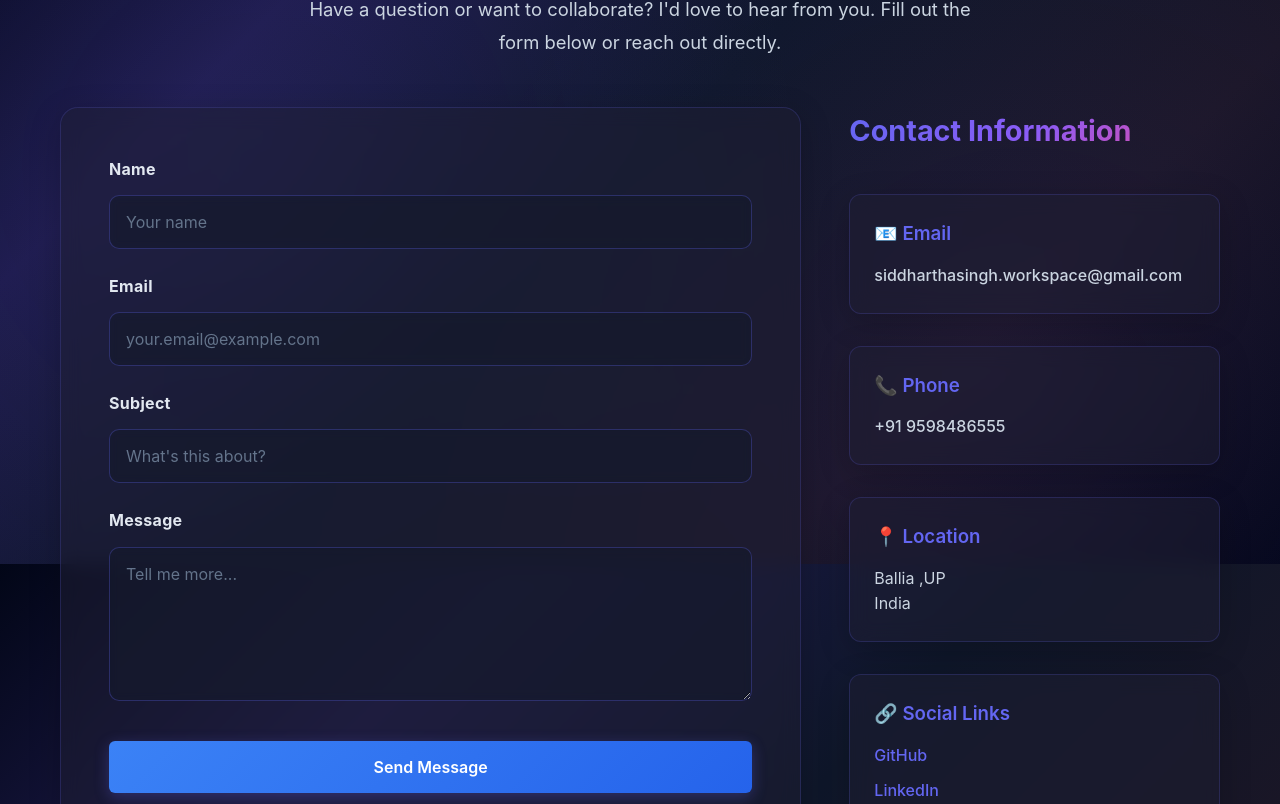
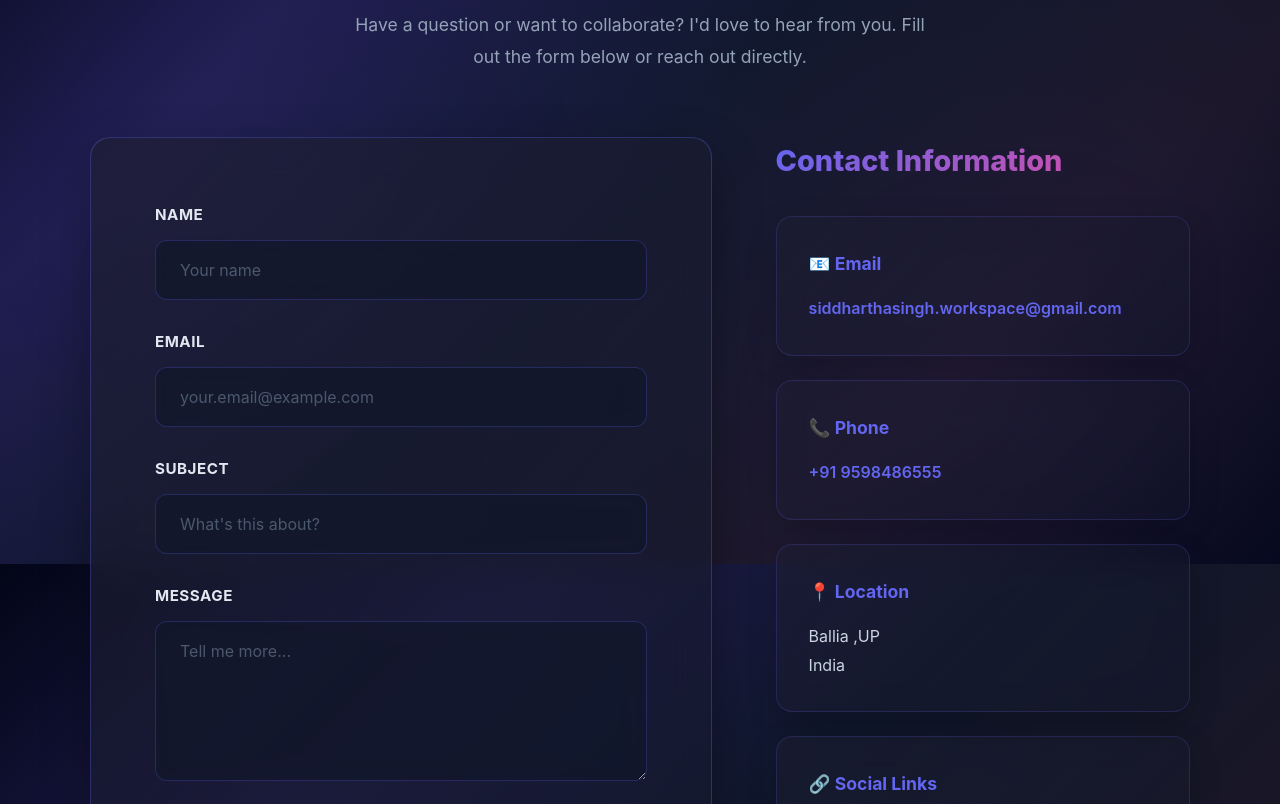
Before and after one commit to 13siddhu/portfolio.siddhu, a React (Vite) app: page /contact in a window 1280 px wide. Shown: the part 236-1040 px from the top of the page. Built offline with nearby package versions, Linux system fonts and the light colour scheme.

Commit message:
Complete redesign of Contact page - modern styling with glassmorphism

```diff
--- a/src/styles/Contact.css
+++ b/src/styles/Contact.css
@@ -1,31 +1,32 @@
 .contact {
-  padding: 4rem 0;
+  padding: 5rem 2rem;
+  min-height: 100vh;
   animation: fadeInUp 0.8s ease;
 }
 
 .contact-container {
-  max-width: 1200px;
+  max-width: 1100px;
   margin: 0 auto;
-  padding: 0 20px;
 }
 
 .contact-container > h1 {
-  font-size: 3.5rem;
-  margin-bottom: 1.5rem;
+  font-size: 4rem;
+  margin-bottom: 1rem;
   text-align: center;
   background: linear-gradient(135deg, #6366f1 0%, #8b5cf6 50%, #ec4899 100%);
   -webkit-background-clip: text;
   -webkit-text-fill-color: transparent;
   background-clip: text;
-  font-weight: 800;
+  font-weight: 900;
+  letter-spacing: -1px;
 }
 
 .intro-text {
   text-align: center;
-  color: #cbd5e1;
-  font-size: 1.15rem;
-  margin-bottom: 3rem;
-  max-width: 700px;
+  color: #94a3b8;
+  font-size: 1.1rem;
+  margin-bottom: 4rem;
+  max-width: 600px;
   margin-left: auto;
   margin-right: auto;
   line-height: 1.8;
@@ -33,45 +34,47 @@
 
 .contact-content {
   display: grid;
-  grid-template-columns: 2fr 1fr;
-  gap: 3rem;
+  grid-template-columns: 1.2fr 0.8fr;
+  gap: 4rem;
+  align-items: start;
 }
 
 .contact-form-wrapper {
-  background: rgba(30, 30, 50, 0.5);
-  backdrop-filter: blur(10px);
-  -webkit-backdrop-filter: blur(10px);
-  padding: 3rem;
-  border-radius: 18px;
-  border: 1px solid rgba(99, 102, 241, 0.2);
-  box-shadow: 0 8px 32px rgba(0, 0, 0, 0.2);
+  background: linear-gradient(135deg, rgba(30, 30, 50, 0.7) 0%, rgba(20, 25, 45, 0.5) 100%);
+  backdrop-filter: blur(20px);
+  -webkit-backdrop-filter: blur(20px);
+  padding: 4rem;
+  border-radius: 20px;
+  border: 1px solid rgba(99, 102, 241, 0.3);
+  box-shadow: 0 20px 50px rgba(0, 0, 0, 0.3), inset 0 0 1px rgba(255, 255, 255, 0.1);
   animation: slideInLeft 0.8s ease 0.2s both;
 }
 
 .alert {
-  padding: 1rem;
-  border-radius: 8px;
-  margin-bottom: 1.5rem;
+  padding: 1.2rem;
+  border-radius: 12px;
+  margin-bottom: 2rem;
   font-weight: 600;
   text-align: center;
+  animation: slideInLeft 0.4s ease;
 }
 
 .alert-success {
-  background: #d1fae5;
-  color: #065f46;
-  border-left: 4px solid #10b981;
+  background: rgba(16, 185, 129, 0.15);
+  color: #6ee7b7;
+  border: 1px solid rgba(16, 185, 129, 0.3);
 }
 
 .alert-error {
-  background: #fee2e2;
-  color: #7f1d1d;
-  border-left: 4px solid #ef4444;
+  background: rgba(239, 68, 68, 0.15);
+  color: #fca5a5;
+  border: 1px solid rgba(239, 68, 68, 0.3);
 }
 
 .contact-form {
   display: flex;
   flex-direction: column;
-  gap: 1.5rem;
+  gap: 1.8rem;
 }
 
 .form-group {
@@ -83,52 +86,67 @@
   margin-bottom: 0.8rem;
   font-weight: 700;
   color: #e2e8f0;
-  letter-spacing: 0.3px;
+  font-size: 0.95rem;
+  letter-spacing: 0.5px;
+  text-transform: uppercase;
 }
 
 .form-group input,
 .form-group textarea {
-  padding: 1rem;
-  border: 1.5px solid rgba(99, 102, 241, 0.3);
-  border-radius: 10px;
-  background: rgba(15, 23, 42, 0.4);
+  padding: 1.2rem 1.5rem;
+  border: 1.5px solid rgba(99, 102, 241, 0.25);
+  border-radius: 12px;
+  background: rgba(15, 23, 42, 0.6);
   color: #e2e8f0;
   font-family: inherit;
   font-size: 1rem;
-  transition: all 0.3s ease;
-  backdrop-filter: blur(5px);
-  -webkit-backdrop-filter: blur(5px);
+  transition: all 0.3s cubic-bezier(0.4, 0, 0.2, 1);
+  backdrop-filter: blur(10px);
+  -webkit-backdrop-filter: blur(10px);
 }
 
 .form-group input::placeholder,
 .form-group textarea::placeholder {
   color: #64748b;
+  opacity: 0.7;
 }
 
 .form-group input:focus,
 .form-group textarea:focus {
   outline: none;
-  border-color: rgba(99, 102, 241, 0.6);
-  background: rgba(15, 23, 42, 0.6);
-  box-shadow: 0 0 20px rgba(99, 102, 241, 0.3);
+  border-color: rgba(99, 102, 241, 0.8);
+  background: rgba(15, 23, 42, 0.8);
+  box-shadow: 0 0 30px rgba(99, 102, 241, 0.4), inset 0 0 1px rgba(255, 255, 255, 0.1);
+}
+
+.form-group textarea {
+  resize: vertical;
+  min-height: 150px;
+  font-family: inherit;
 }
 
 .submit-btn {
-  background: linear-gradient(135deg, #3b82f6 0%, #2563eb 100%);
+  background: linear-gradient(135deg, #6366f1 0%, #8b5cf6 100%);
   color: white;
-  padding: 1rem;
-  border: none;
-  border-radius: 6px;
+  padding: 1.2rem 2rem;
+  border: 1px solid rgba(255, 255, 255, 0.1);
+  border-radius: 12px;
   font-size: 1rem;
-  font-weight: 600;
+  font-weight: 700;
   cursor: pointer;
-  transition: all 0.3s;
+  transition: all 0.3s cubic-bezier(0.4, 0, 0.2, 1);
   margin-top: 1rem;
+  text-transform: uppercase;
+  letter-spacing: 1px;
 }
 
 .submit-btn:hover:not(:disabled) {
-  transform: translateY(-2px);
-  box-shadow: 0 8px 16px rgba(59, 130, 246, 0.3);
+  transform: translateY(-3px);
+  box-shadow: 0 15px 35px rgba(99, 102, 241, 0.4);
+}
+
+.submit-btn:active:not(:disabled) {
+  transform: translateY(-1px);
 }
 
 .submit-btn:disabled {
@@ -139,44 +157,60 @@
 .contact-info {
   display: flex;
   flex-direction: column;
-  gap: 2rem;
+  gap: 1.5rem;
 }
 
 .contact-info h2 {
   font-size: 1.8rem;
-  background: linear-gradient(135deg, #6366f1 0%, #8b5cf6 50%, #ec4899 100%);
+  background: linear-gradient(135deg, #6366f1 0%, #ec4899 100%);
   -webkit-background-clip: text;
   -webkit-text-fill-color: transparent;
   background-clip: text;
   margin-bottom: 0.5rem;
+  font-weight: 800;
 }
 
 .info-section {
-  background: rgba(30, 30, 50, 0.5);
-  backdrop-filter: blur(10px);
-  -webkit-backdrop-filter: blur(10px);
-  padding: 1.5rem;
-  border-radius: 12px;
+  background: linear-gradient(135deg, rgba(30, 30, 50, 0.5) 0%, rgba(20, 25, 45, 0.3) 100%);
+  backdrop-filter: blur(15px);
+  -webkit-backdrop-filter: blur(15px);
+  padding: 2rem;
+  border-radius: 16px;
   border: 1px solid rgba(99, 102, 241, 0.2);
-  box-shadow: 0 8px 32px rgba(0, 0, 0, 0.2);
+  box-shadow: 0 10px 30px rgba(0, 0, 0, 0.2), inset 0 0 1px rgba(255, 255, 255, 0.05);
+  transition: all 0.3s ease;
+}
+
+.info-section:hover {
+  border-color: rgba(99, 102, 241, 0.4);
+  box-shadow: 0 15px 40px rgba(0, 0, 0, 0.3), inset 0 0 1px rgba(255, 255, 255, 0.1);
 }
 
 .info-section h3 {
   color: #6366f1;
-  margin-bottom: 0.8rem;
-  font-weight: 600;
+  margin-bottom: 1rem;
+  font-weight: 700;
+  font-size: 1.1rem;
+  display: flex;
+  align-items: center;
+  gap: 0.5rem;
 }
 
 .info-section p,
 .info-section a {
   color: #cbd5e1;
   text-decoration: none;
-  line-height: 1.6;
+  line-height: 1.8;
+}
+
+.info-section a {
+  color: #6366f1;
+  font-weight: 600;
+  transition: all 0.3s ease;
 }
 
 .info-section a:hover {
   color: #ec4899;
-  transition: color 0.3s ease;
 }
 
 .social-links {
@@ -185,40 +219,57 @@
 }
 
 .social-links li {
-  margin-bottom: 0.5rem;
+  margin-bottom: 0.8rem;
 }
 
 .social-links a {
   color: #6366f1;
-  font-weight: 500;
-  transition: all 0.3s;
+  font-weight: 600;
+  transition: all 0.3s ease;
+  display: inline-flex;
+  align-items: center;
+  gap: 0.5rem;
 }
 
 .social-links a:hover {
   color: #ec4899;
-  transform: translateX(4px);
+  transform: translateX(5px);
 }
 
 @media (max-width: 768px) {
+  .contact {
+    padding: 3rem 1.5rem;
+  }
+
   .contact-container > h1 {
     font-size: 2.5rem;
   }
 
+  .intro-text {
+    font-size: 1rem;
+    margin-bottom: 2rem;
+  }
+
   .contact-content {
     grid-template-columns: 1fr;
+    gap: 2rem;
   }
 
   .contact-form-wrapper {
-    padding: 1.5rem;
+    padding: 2rem;
   }
 
   .form-group input,
   .form-group textarea {
-    padding: 0.6rem;
+    padding: 1rem 1.2rem;
     font-size: 16px;
   }
 
   .contact-info h2 {
     font-size: 1.5rem;
   }
+
+  .info-section {
+    padding: 1.5rem;
+  }
 }
```
